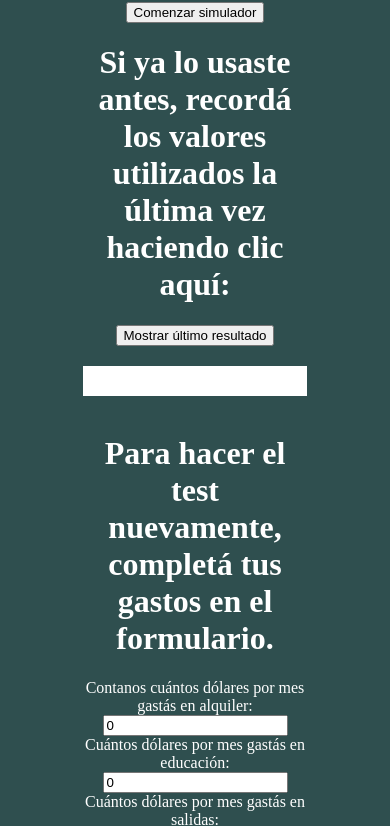
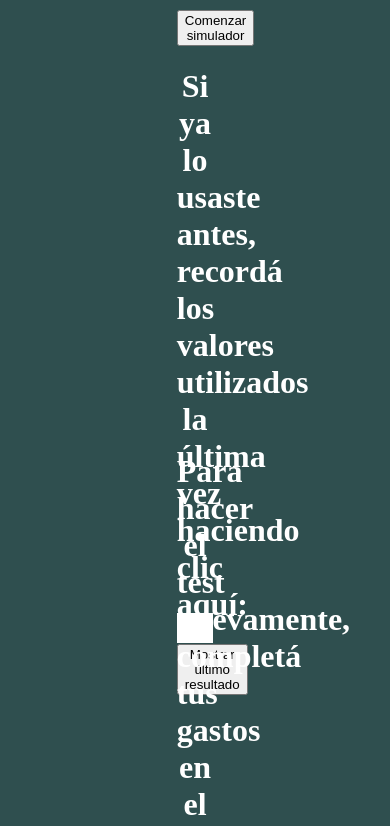
Before and after one commit to ceheller/simuladorfinanciero, a plain HTML site: page index.html in a window 390 px wide. Shown: the part 212-1038 px from the top of the page. Drawn offline with nearby package versions, Linux system fonts and the light colour scheme; no server answers.

Commit message:
adding Media queries take 6

```diff
--- a/styles.css
+++ b/styles.css
@@ -19,8 +19,7 @@ background-color:darkslategray;
 @media only screen and (max-width: 650px) {
     .section {
         position: relative;
-        height: 100%;
-        margin-left: 20%;
-        margin-right: 20%;
+        margin-left: 20vh;
+        margin-right: 20vh;
     }
 }
```
